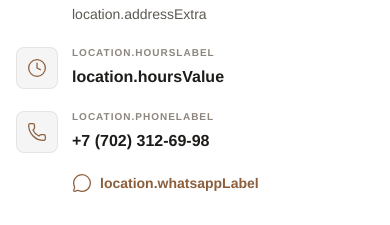
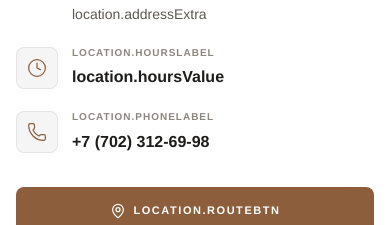
Before and after one commit to COMBINATORR/karya-boutique, a React (Vite) app: page / in a window 390 px wide. Shown: the part 4080-4305 px from the top of the page. Built offline with nearby package versions, Linux system fonts and the light colour scheme; the HTML template or start-up script is replaced by a standard one; a web font is replaced by a local one.

Commit message:
Simplify contact section: one WhatsApp CTA.
Remove the duplicate WhatsApp link under the phone; keep phone as tel and a single WhatsApp button beside the route CTA.

```diff
--- a/src/components/Contact.jsx
+++ b/src/components/Contact.jsx
@@ -7,7 +7,6 @@ import {
   MAPS_URL,
   MAPS_DIR_URL,
   TWOGIS_URL,
-  whatsappRequestUrl,
 } from '@/constants/contact'
 import { BoutiqueMap } from '@/components/BoutiqueMap'
 
@@ -74,27 +73,17 @@ export function Contact() {
                     <span className="mb-1 block text-[10px] font-display font-bold uppercase tracking-widest text-[var(--text-muted)] sm:text-xs">
                       {t('location.phoneLabel')}
                     </span>
-                    <div className="flex flex-col gap-2 min-[400px]:flex-row min-[400px]:flex-wrap min-[400px]:items-center min-[400px]:gap-4">
                     <a
                       href={PHONE_TEL}
                       className="text-base font-semibold text-[var(--text-primary)] transition-colors active:text-[#8C5E3C] sm:text-lg"
                     >
                       {PHONE_DISPLAY}
                     </a>
-                      <a
-                        href={whatsappRequestUrl()}
-                        target="_blank"
-                        rel="noopener noreferrer"
-                        className="inline-flex min-h-11 items-center gap-2 text-sm font-semibold text-[#8C5E3C] underline-offset-2 active:underline sm:text-base"
-                      >
-                        <MessageCircle className="h-5 w-5" strokeWidth={1.5} />
-                        <span>{t('location.whatsappLabel')}</span>
-                      </a>
-                    </div>
                   </div>
                 </div>
               </div>
 
+              {/* One primary action for the section + one WhatsApp */}
               <div className="flex flex-col gap-2.5 sm:flex-row sm:gap-3">
                 <a
                   href={MAPS_DIR_URL}
--- a/src/locales/kk.json
+++ b/src/locales/kk.json
@@ -99,8 +99,8 @@
   "categories.c7Count": "Әйелдер мен ерлер желісі",
 
   "categories.c8Title": "Портпледтер",
-  "categories.c8Sub": "Құжаттар мен кездесулер",
-  "categories.c8Desc": "Құжаттарға арналған былғары портпледтер мен бумалар.",
+  "categories.c8Sub": "Костюм мен киім",
+  "categories.c8Desc": "Костюм мен киімге арналған портпледтер — абайлап сақтау және тасымалдау, қатпарсыз және шаңсыз.",
   "categories.c8Count": "Әйелдер мен ерлер желісі",
 
   "categories.c9Title": "Мұқабалар",
@@ -136,7 +136,7 @@
   "location.addressExtra": "111-бутик, 1-қабат",
   "location.hoursLabel": "Жұмыс кестесі",
   "location.hoursValue": "Күнделікті 10:00–20:00",
-  "location.phoneLabel": "Телефон және WhatsApp",
+  "location.phoneLabel": "Телефон",
   "location.whatsappLabel": "WhatsApp-қа жазу",
   "location.mapBadge": "Картадағы бутик",
   "location.mapTitle": "«Насиха» СОО",
--- a/src/locales/ru.json
+++ b/src/locales/ru.json
@@ -99,8 +99,8 @@
   "categories.c7Count": "Женская и мужская линейки",
 
   "categories.c8Title": "Портпледы",
-  "categories.c8Sub": "Документы и встречи",
-  "categories.c8Desc": "Кожаные портпледы и папки для документов.",
+  "categories.c8Sub": "Костюмы и одежда",
+  "categories.c8Desc": "Чехлы-портпледы для костюмов и одежды — бережно хранить и перевозить без складок и пыли.",
   "categories.c8Count": "Женская и мужская линейки",
 
   "categories.c9Title": "Обложки",
@@ -136,7 +136,7 @@
   "location.addressExtra": "Бутик 111, 1 этаж",
   "location.hoursLabel": "Режим работы",
   "location.hoursValue": "Ежедневно 10:00–20:00",
-  "location.phoneLabel": "Телефон и WhatsApp",
+  "location.phoneLabel": "Телефон",
   "location.whatsappLabel": "Написать в WhatsApp",
   "location.mapBadge": "Бутик на карте",
   "location.mapTitle": "ТРЦ «Насиха»",
```
Lines whose indentation alone changed are shown as unchanged.
